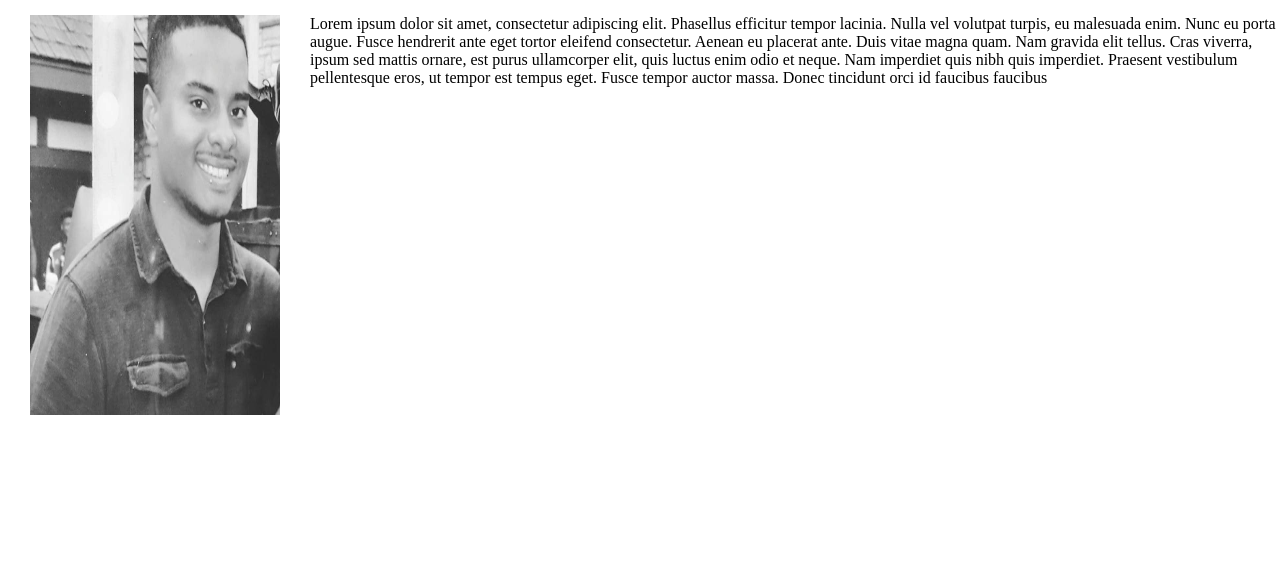
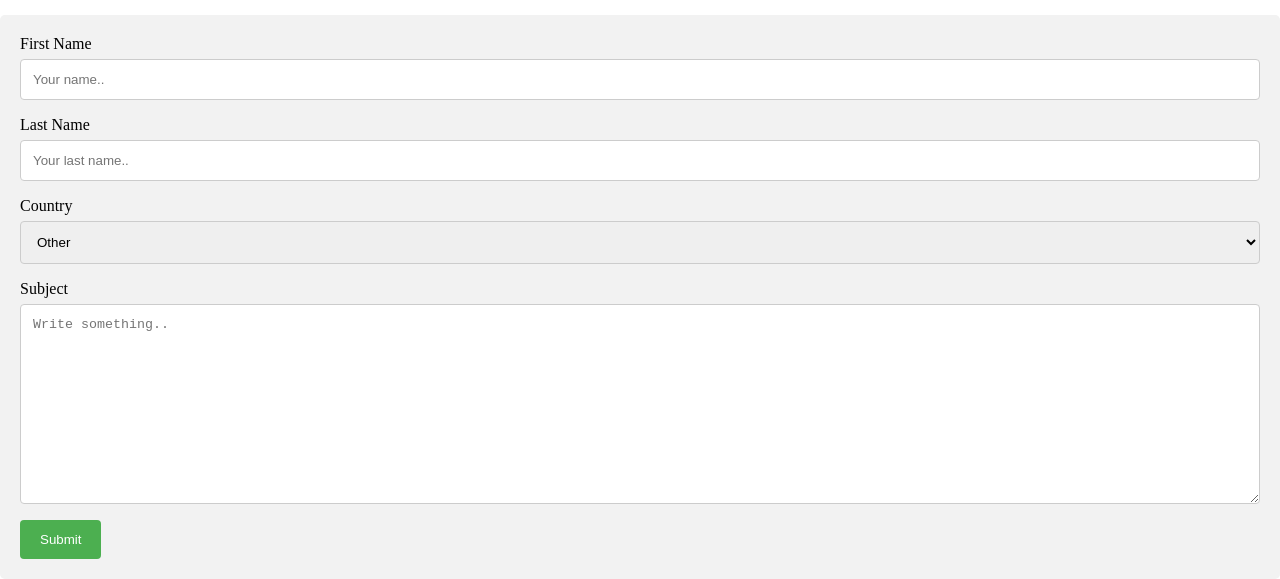
Before and after one commit to CharlesVelazquez/Homework-12Jan17, a plain HTML site: page Contact_Me.html in a window 1280 px wide. Shown: the part 340-919 px from the top of the page. Before the commit the page ends 800 px from the top, so only its background shows below. Drawn offline with Linux system fonts and the light colour scheme.

Commit message:
Final before Submission

```diff
--- a/Contact_Me.css
+++ b/Contact_Me.css
@@ -25,6 +25,7 @@
 		text-align: center;
 		margin-top: 100px;
 		margin-left: 200px;
+		padding-bottom: 30px;
 }
 
 #Nav ul
@@ -38,15 +39,53 @@
 	font-size: 45px;
 }
 
-#image
-{
-	float: left;
-	margin: 30px;
-	width: 250px;
+
+input[type=text], select, textarea {
+    width: 100%;
+    padding: 12px;
+    border: 1px solid #ccc;
+    border-radius: 4px;
+    box-sizing: border-box;
+    margin-top: 6px;
+    margin-bottom: 16px;
+    resize: vertical
+}
+
+
+input[type=submit] {
+    background-color: #4CAF50;
+    color: white;
+    padding: 12px 20px;
+    border: none;
+    border-radius: 4px;
+    cursor: pointer;
+}
+
+
+input[type=submit]:hover {
+    background-color: #45a049;
+}
+
+
+.wrapper {
+    border-radius: 5px;
+    background-color: #f2f2f2;
+    padding: 20px;
+}
+
+/*Don't think I need to specify for this, html tag kinda does it for me*/
+/* @media only screen and (min-width: 1px) and (max-width: 480px){
+    {
 
 }
 
-#text
-{
-	margin-top: 30px;
+@media only screen and (min-width: 481px) and (max-width: 768px){
+    {
+
+
 }
+
+@media only screen and and (min-width: 769px) (max-width: 992px){
+    {
+
+    } */
--- a/Contact_Me.html
+++ b/Contact_Me.html
@@ -1,7 +1,8 @@
 <html>
 	<head>
+		<meta name="viewport" content="width=device-width, initial-scale=1.0">
 		<title>Charles Velazquez</title>
-		<link rel="stylesheet" type="text/css" href="index.css">
+		<link rel="stylesheet" type="text/css" href="Contact_me.css">
 	</head>
 		<div id = 'Main_Title'>
 			<h1>Charles Velazquez</h1>
@@ -25,13 +26,22 @@
 				</ul>
 			</nav>
 		</header>
-		<div id = 'image'>
-			<img src="images/Me.jpg" width = '100%' height = '50%'>
-		</div>
-		<div id = 'text'>
-			<p>
-				Lorem ipsum dolor sit amet, consectetur adipiscing elit. Phasellus efficitur tempor lacinia. Nulla vel volutpat turpis, eu malesuada enim. Nunc eu porta augue. Fusce hendrerit ante eget tortor eleifend consectetur. Aenean eu placerat ante. Duis vitae magna quam. Nam gravida elit tellus. Cras viverra, ipsum sed mattis ornare, est purus ullamcorper elit, quis luctus enim odio et neque. Nam imperdiet quis nibh quis imperdiet. Praesent vestibulum pellentesque eros, ut tempor est tempus eget. Fusce tempor auctor massa. Donec tincidunt orci id faucibus faucibus
-			</p>
+		<div class="wrapper">
+ 			<form action="action_page.php">
+				<label for="fname">First Name</label>
+    				<input type="text" id="fname" name="firstname" placeholder="Your name..">
+				<label for="lname">Last Name</label>
+    				<input type="text" id="lname" name="lastname" placeholder="Your last name..">
+
+   				<label for="country">Country</label>
+    				<select id="country" name="country">
+      					<option value="Other">Other</option>
+      					<option value="USA">USA</option>
+    				</select>
+				<label for="subject">Subject</label>
+    				<textarea id="subject" name="subject" placeholder="Write something.." style="height:200px"></textarea>
+				<input type="submit" value="Submit">
+			</form>
 		</div>
 	</body>
 </html>
```
Also changed, not shown: Portfolio.css (+28 -15 lines), Portfolio.html (+8 -6 lines), index.html (+2 -1 lines).
